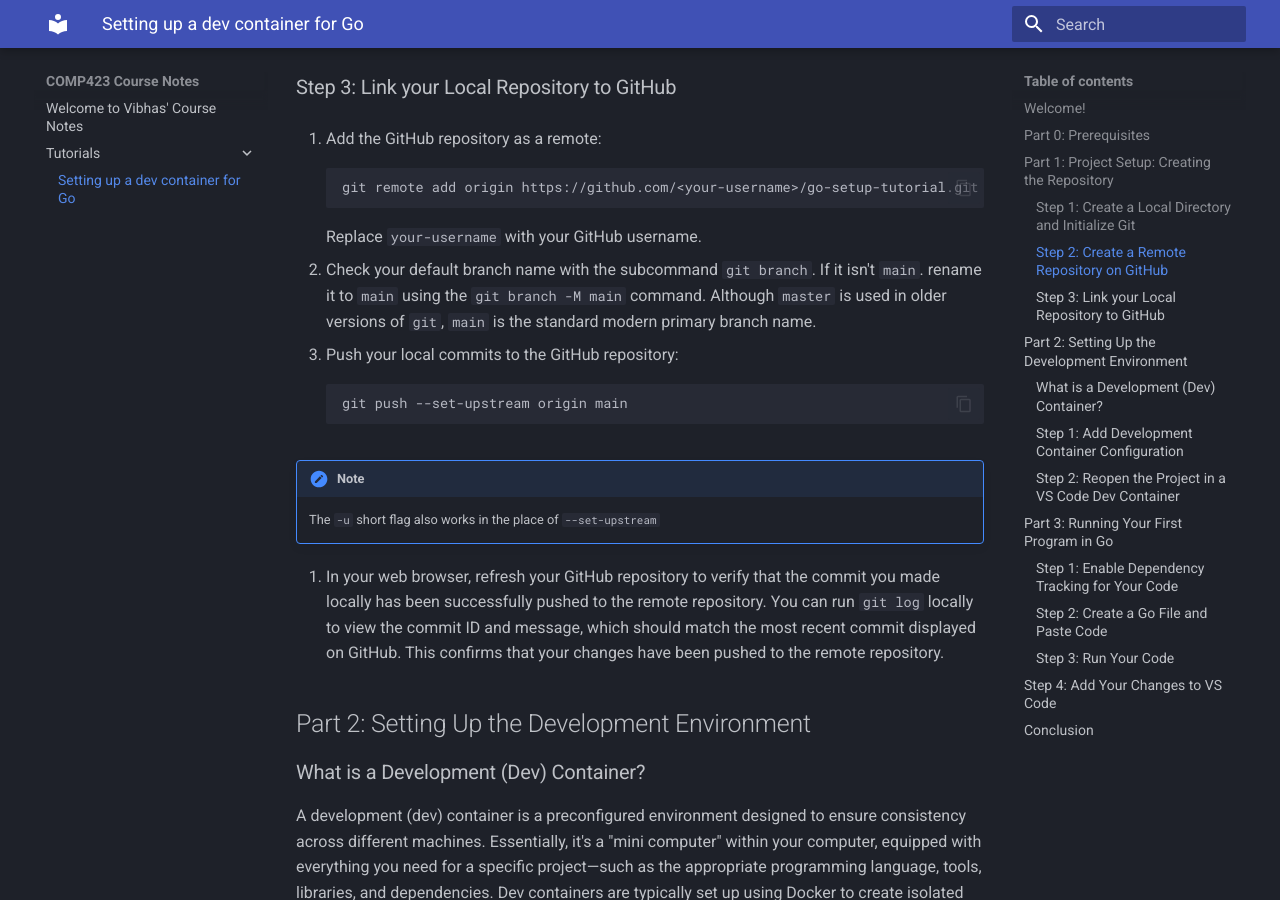
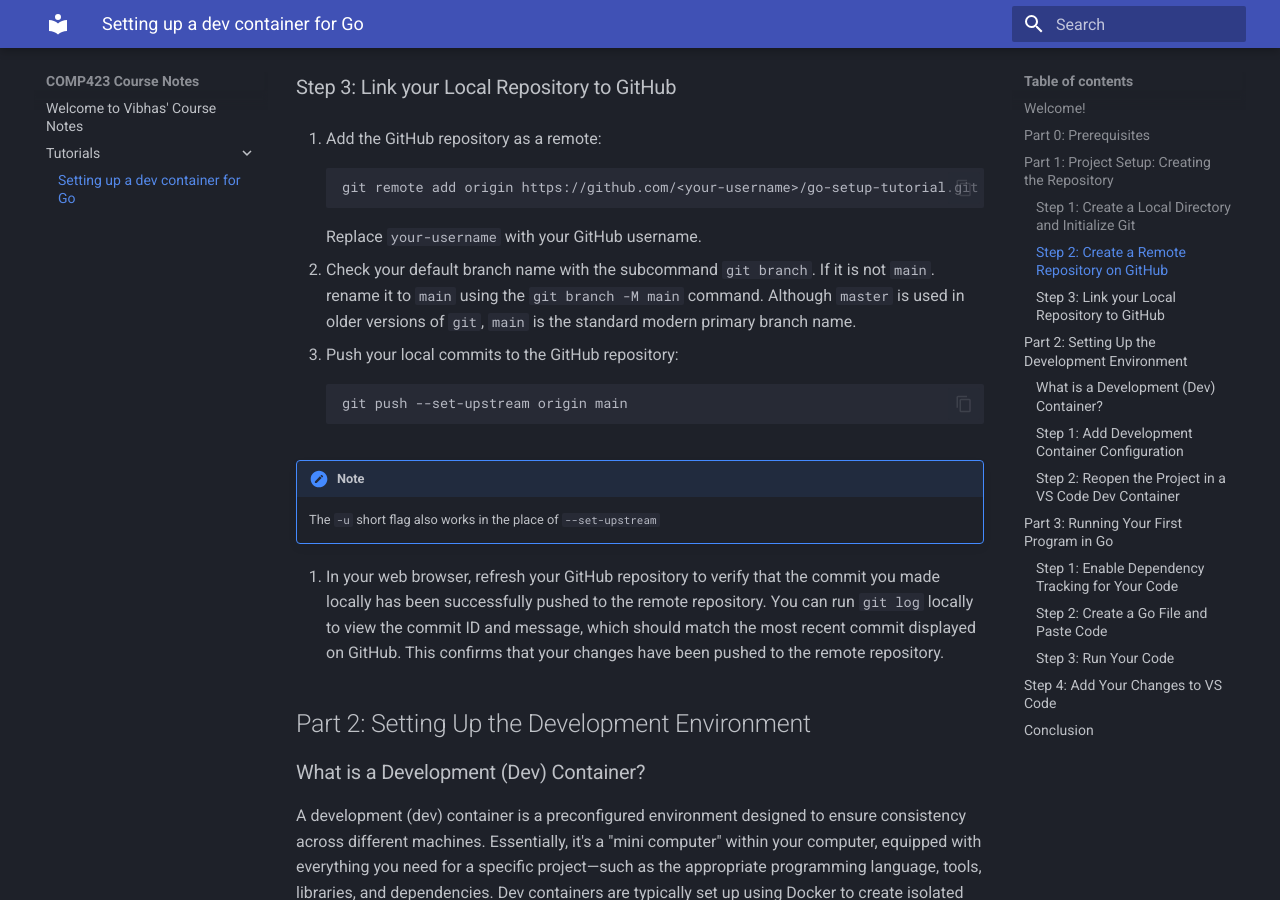
Before and after one commit to nairvibhas18/comp423-course-notes, an MkDocs documentation site: the page built from docs/tutorials/go-setup.md, in a window 1280 px wide and 900 px high, scrolled down 1594 px. Built offline with MkDocs 1.6.1 and Material for MkDocs 9.7.7, drawn with Linux system fonts in a browser that asks for light colours.

````diff
--- a/docs/tutorials/go-setup.md
+++ b/docs/tutorials/go-setup.md
@@ -64,7 +64,7 @@
 ```
 Replace `your-username` with your GitHub username.
 
-2. Check your default branch name with the subcommand `git branch`. If it isn't `main`. rename it to `main` using the `git branch -M main` command. Although `master` is used in older versions of `git`, `main` is the standard modern primary branch name.
+2. Check your default branch name with the subcommand `git branch`. If it is not `main`. rename it to `main` using the `git branch -M main` command. Although `master` is used in older versions of `git`, `main` is the standard modern primary branch name.
 
 3. Push your local commits to the GitHub repository:
 ```bash
````
